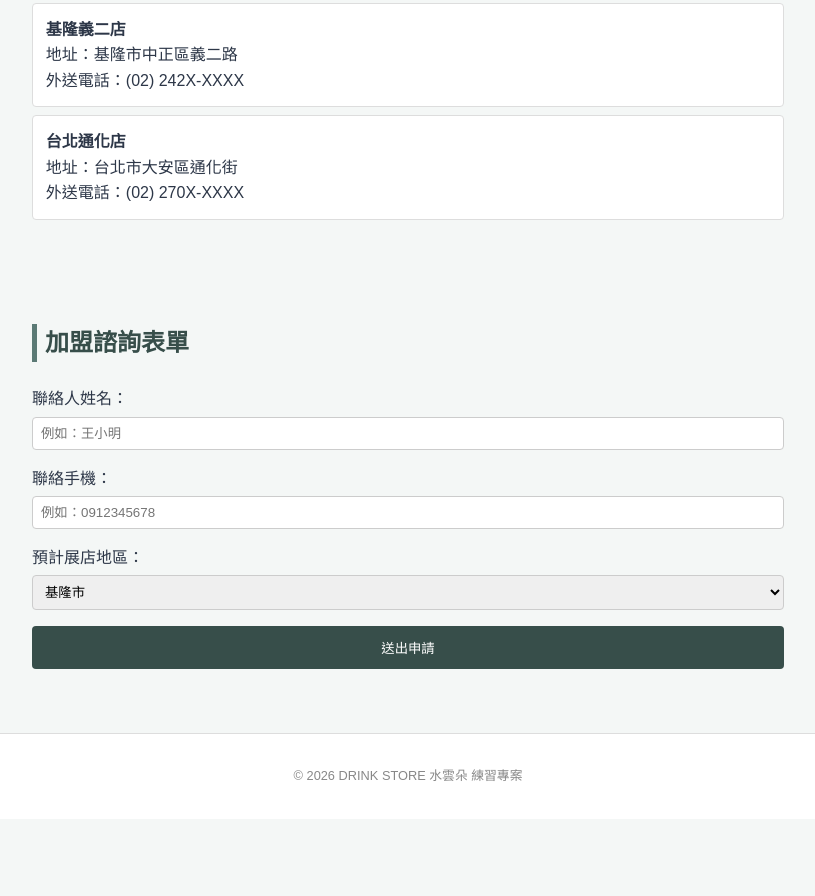
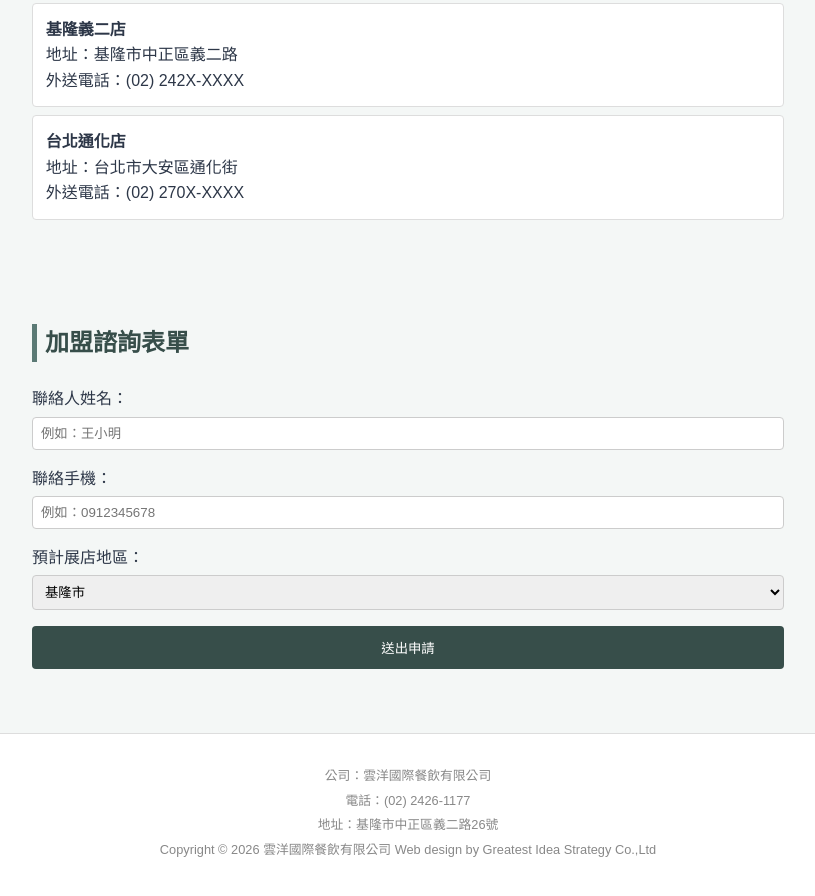
Before and after one commit to et1001kururu-commits/drinkstore-lab, a plain HTML site: page index.html in a window 1280 px wide. Shown: the part 758-1654 px from the top of the page, without its empty margins (232-1047 px from the left). Before the commit the page ends 1577 px from the top, so only its background shows below. Drawn offline with Linux system fonts and the light colour scheme.

Commit message:
AI 依據 Issue #1 自動迭代

```diff
--- a/index.html
+++ b/index.html
@@ -31,6 +31,7 @@
     .form-group input, .form-group select { width: 100%; padding: 0.5rem; border: 1px solid #ccc; border-radius: 4px; }
     .submit-btn { width: 100%; padding: 0.75rem; background: var(--morandi-dark); color: #fff; border: none; border-radius: 4px; cursor: pointer; }
     footer { text-align: center; padding: 2rem; font-size: 0.8rem; color: #888; border-top: 1px solid #ddd; background: #fff; }
+    footer p { margin-bottom: 0.25rem; }
   </style>
 </head>
 <body>
@@ -119,7 +120,10 @@
   </section>
 
   <footer>
-    <p>© 2026 DRINK STORE 水雲朵 練習專案</p>
+    <p>公司：雲洋國際餐飲有限公司</p>
+    <p>電話：(02) 2426-1177</p>
+    <p>地址：基隆市中正區義二路26號</p>
+    <p>Copyright © 2026 雲洋國際餐飲有限公司 Web design by Greatest Idea Strategy Co.,Ltd</p>
   </footer>
 
   <script>
```
